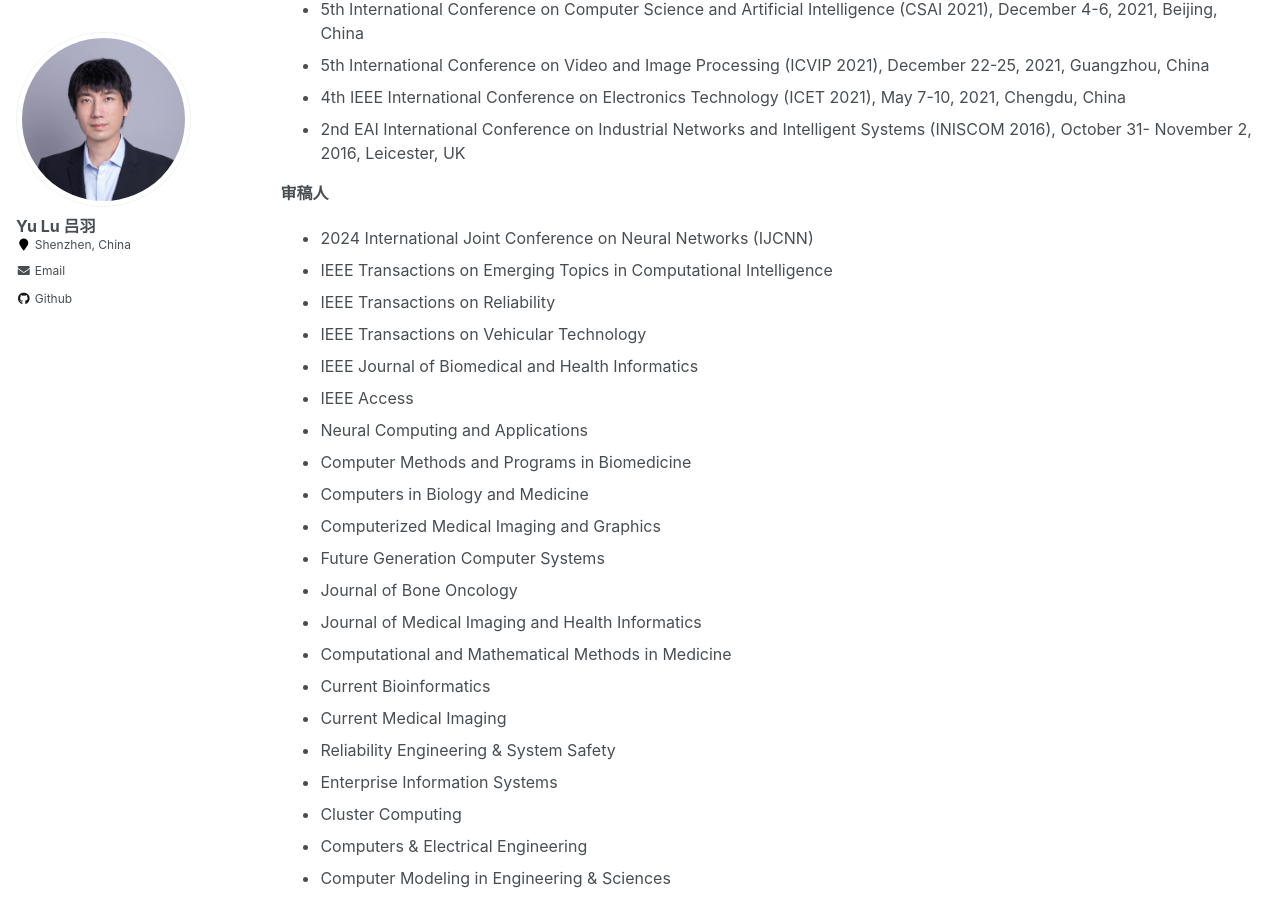
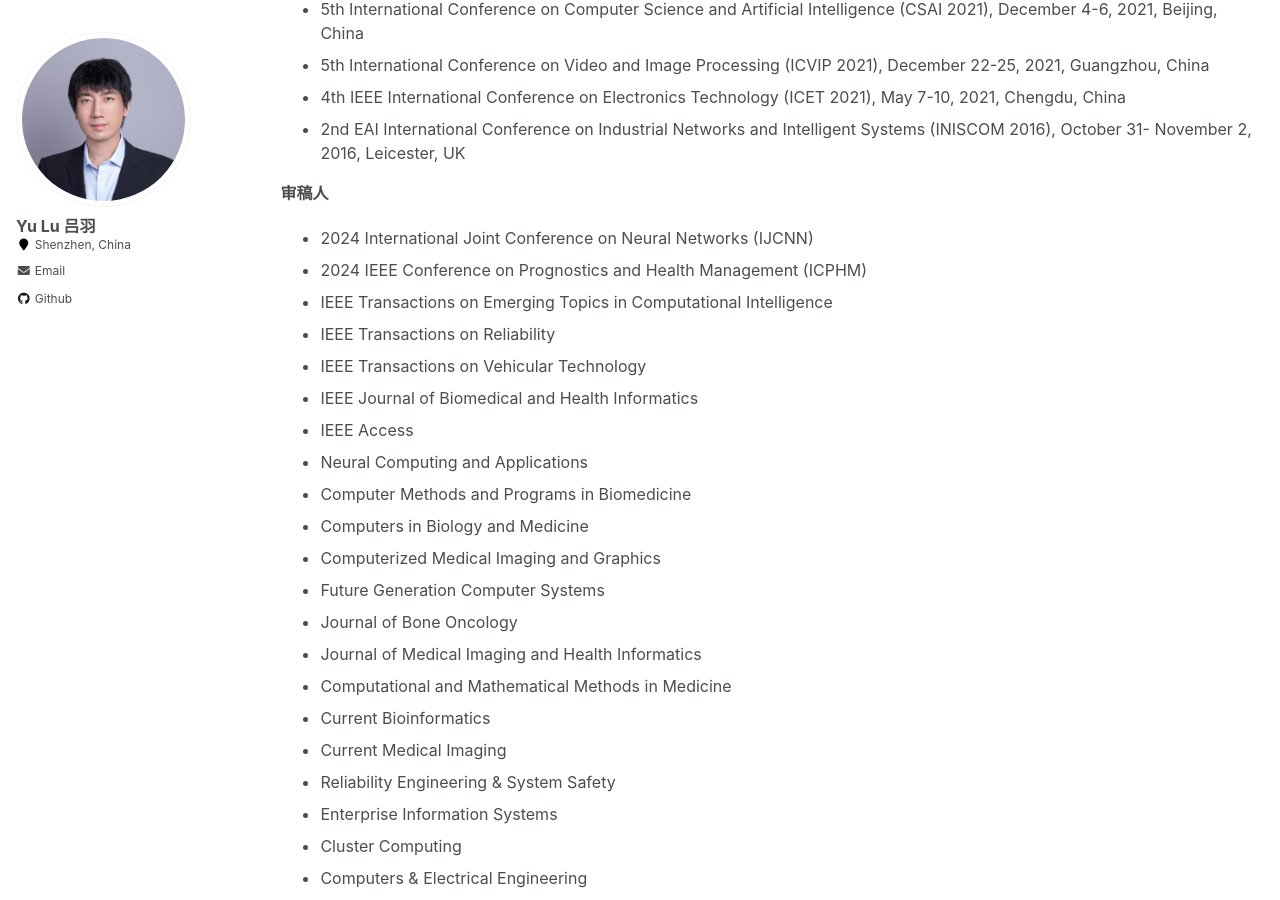
Before and after one commit to YukariUmezawa/lvyu.github.io, a Jekyll site: the page built from _pages/work.md, in a window 1280 px wide and 900 px high, scrolled down 947 px. Built offline with Jekyll 4.4.1, drawn with Linux system fonts in a browser that asks for light colours.

Commit message:
Update work.md

```diff
--- a/_pages/work.md
+++ b/_pages/work.md
@@ -39,6 +39,7 @@
 
 **审稿人**
 - 2024 International Joint Conference on Neural Networks (IJCNN)
+- 2024 IEEE Conference on Prognostics and Health Management (ICPHM)
 - IEEE Transactions on Emerging Topics in Computational Intelligence
 - IEEE Transactions on Reliability
 - IEEE Transactions on Vehicular Technology
```
